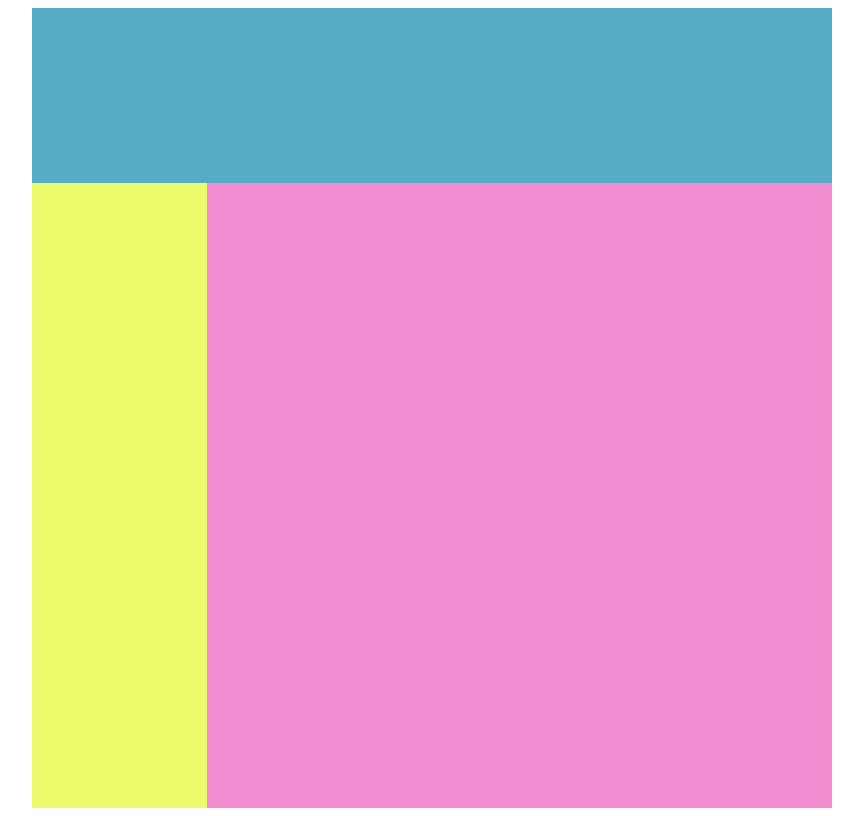
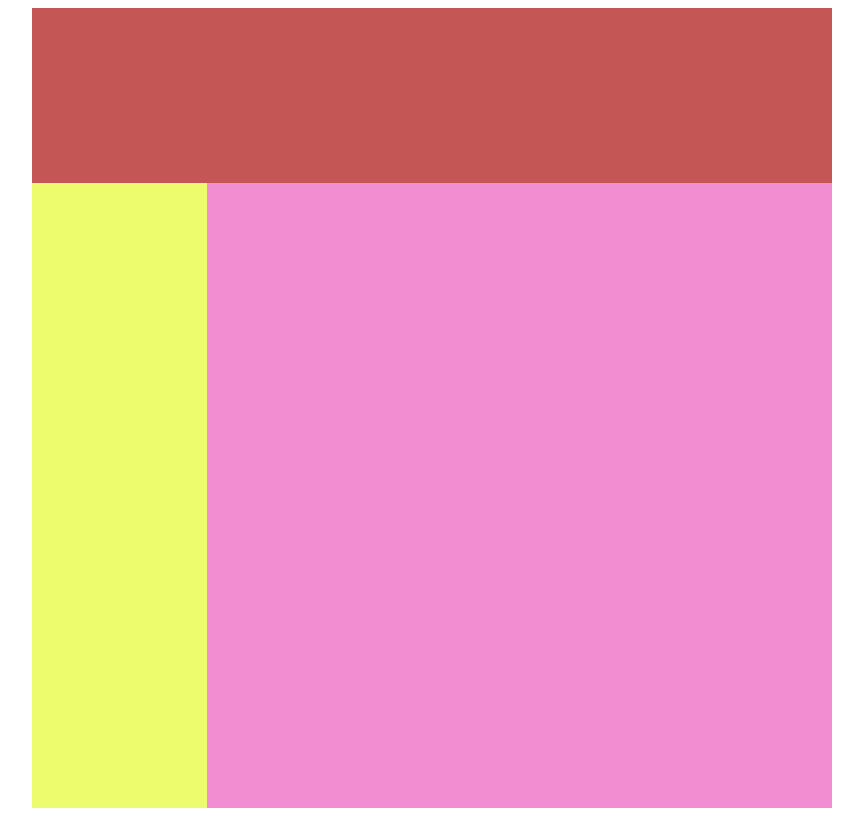
Before and after one commit to Bakteriofag/lovecraft-strona-internetowa-projekt-na-informatyke, a plain HTML site: page Index.html in a window 1280 px wide. Shown: the whole page, without its empty margins (208-1071 px from the left). Drawn offline with Linux system fonts and the light colour scheme.

Commit message:
zmiana koloru

```diff
--- a/Index.html
+++ b/Index.html
@@ -11,7 +11,7 @@
 <body>
 	<div style="text-align:center; width:800px; margin-left:auto; margin-right:auto;">
 		<table border="0" cellspacing="0" cellpadding="0">
- 		<tr style="background-color:#56abc5">
+ 		<tr style="background-color:#c55656">
  			<td height="175" colspan="2">&nbsp;</td>
  		</tr>
  		<tr>
```
